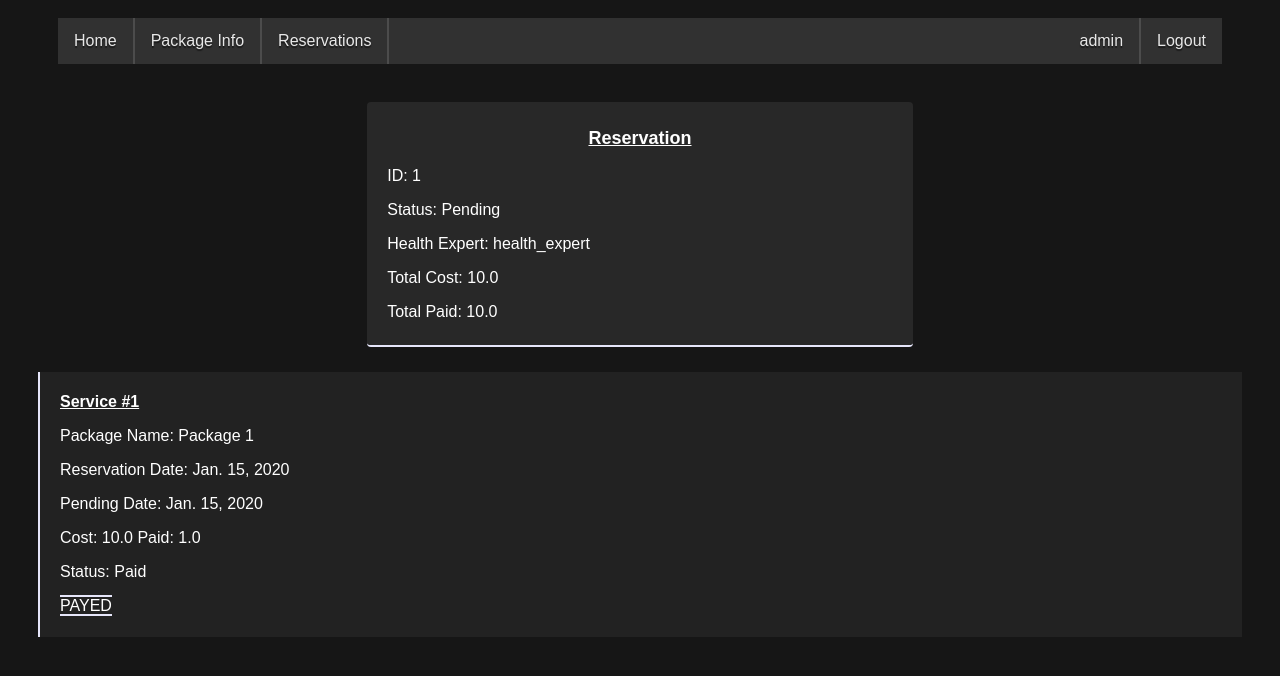
After one commit to MisaghM/Software-Engineering1-Course-Projects, a Django app: page /reservations/1 in a window 1280 px wide. The commit adds this page. Shown: the top 676 px of the page. Run offline with Django 4.2, Linux system fonts and the light colour scheme; a user stored in the database is signed in; data comes from the database, SQL or seed files in the repository; tables that the repository leaves empty hold one stand-in row (values such as "Sample post").

Commit message:
Complete reservation and many fixes

```diff
--- a/Phase-5/SaPaMi/packages/static/scripts/more_info.js
+++ b/Phase-5/SaPaMi/packages/static/scripts/more_info.js
@@ -1,3 +1,7 @@
+const datePicker = document.getElementById("reserveDate");
+datePicker.valueAsDate = new Date();
+datePicker.setAttribute("min", new Date().toISOString().split("T")[0]);
+
 const rateSlider = document.getElementById("rating");
 const rateText = document.getElementById("ratingText");
 const userRating = '10';
@@ -6,7 +10,6 @@ document.getElementById("yourRating").innerHTML = userRating;
 
 rateSlider.value = userRating;
 rateText.innerHTML = rateSlider.value;
-
 rateSlider.oninput = function () {
     rateText.innerHTML = this.value;
 }
--- /dev/null
+++ b/Phase-5/SaPaMi/packages/static/styles/reservation.css
@@ -0,0 +1,65 @@
+#reservation {
+    background-color: rgb(40, 40, 40);
+    border-bottom: 2px solid lavender;
+    width: 40%;
+    margin-left: auto;
+    margin-right: auto;
+    margin-top: 3%;
+    border-radius: 4px;
+    padding: 8px 20px;
+}
+
+#reservation #rheader {
+    text-align: center;
+    font-weight: bold;
+    font-size: large;
+    text-decoration: underline;
+}
+
+#services {
+    display: flex;
+    flex-wrap: wrap;
+    margin: 0 15px;
+}
+
+.service .sheader {
+    font-weight: bold;
+    text-decoration: underline;
+}
+
+div.service {
+    color: inherit;
+    text-decoration: inherit;
+    flex: 1 0 20%;
+    height: 250px;
+    display: block;
+    padding: 5px 10px 10px;
+    background-color: rgba(36, 36, 36, 0.9);
+    margin: 25px 15px 0 15px;
+    border-left: 2px solid lavender;
+    transition: all 0.1s;
+}
+
+div.service:hover {
+    background-color: rgba(44, 44, 44, 0.9);
+    transform: scale(1.012);
+}
+
+div.service p {
+    padding-left: 10px;
+}
+
+div.service span.alike {
+    text-decoration: inherit;
+    margin-left: 10px;
+    border-top: 2px solid lavender;
+    border-bottom: 2px solid lavender;
+}
+
+div.service a {
+    color: rgb(0, 140, 200);
+    text-decoration: inherit;
+    margin-left: 10px;
+    border-top: 2px solid lavender;
+    border-bottom: 2px solid lavender;
+}
--- a/Phase-5/SaPaMi/packages/static/styles/reserve.css
+++ b/Phase-5/SaPaMi/packages/static/styles/reserve.css
@@ -12,6 +12,10 @@
 	font-size: small;
 }
 
+.underscore {
+	text-decoration: underline;
+}
+
 div.confirm {
     background-color: rgb(40, 40, 40);
 	border-bottom: 2px solid lavender;
--- a/Phase-5/SaPaMi/packages/templates/packages/confirm_reserve.html
+++ b/Phase-5/SaPaMi/packages/templates/packages/confirm_service.html
@@ -14,7 +14,7 @@
 </div>
 
 <div class="confirm">
-    <form method="post" action="{% url 'confirm_reserve' package.id %}">
+    <form method="post" action="{% url 'confirm_service' service.id %}">
         {% csrf_token %}
         <input type="submit" name="submit" value="Confirm" />
     </form>
--- a/Phase-5/SaPaMi/packages/templates/packages/more_info.html
+++ b/Phase-5/SaPaMi/packages/templates/packages/more_info.html
@@ -26,6 +26,8 @@
     <div class="package">
         <form method="post" action="{% url 'reserve_package' package.id %}">
             {% csrf_token %}
+            <label for="reserveDate">Reservation Date:</label>
+            <input type="date" id="reserveDate" name="reserveDate" min="2023-01-01">
             <input type="submit" name="submit" value="Reserve" />
         </form>
     </div>
--- /dev/null
+++ b/Phase-5/SaPaMi/packages/templates/packages/reservation.html
@@ -0,0 +1,36 @@
+{% extends 'main.html' %}
+{% load static %}
+{% block title %}SaPaMi - Reservations{% endblock title %}
+
+{% block head %}
+<link rel="stylesheet" href="{% static 'styles/reservation.css' %}">
+{% endblock head %}
+
+{% block content %}
+<div id="reservation">
+    <p id="rheader">Reservation</p>
+    <p>ID: {{reservation.id}}</p>
+    <p>Status: {{reservation_status}}</p>
+    <p>Health Expert: {{reservation.health_expert.user.username}}</p>
+    <p>Total Cost: {{reservation.bill.total_cost}}</p>
+    <p>Total Paid: {{reservation.bill.total_paid}}</p>
+</div>
+
+<div id="services">
+    {% for serv in services %}
+    <div class="service">
+        <p class="sheader">Service #{{forloop.counter}}</p>
+        <p>Package Name: {{serv.0.therapeutic_package.name}}</p>
+        <p>Reservation Date: {{serv.0.reservation_date}}</p>
+        <p>Pending Date: {{serv.0.datetime|date}}</p>
+        <p>Cost: {{serv.1.cost}} Paid: {{serv.1.paid}}</p>
+        <p>Status: {{serv.2}}</p>
+        {% if serv.2 == 'Unpaid' %}
+        <a href="{% url 'confirm_service' serv.0.id %}">CONFIRM/PAY</a>
+        {% else %}
+        <span class="alike">PAYED</span>
+        {% endif %}
+    </div>
+    {% endfor %}
+</div>
+{% endblock content %}
--- a/Phase-5/SaPaMi/packages/templates/packages/reserve_thanks.html
+++ b/Phase-5/SaPaMi/packages/templates/packages/reserve_thanks.html
@@ -11,5 +11,8 @@
     <p class="centertext"><span class="emphasis">Thank You!</span></p>
     <p class="centertext">For using our services</p>
     <p class="centertext small">You can check your reservations by pressing the Reservations button</p>
+    {% if already_paid %}
+    <p class="centertext small underscore">You have already paid for this service</p>
+    {% endif %}
 </div>
 {% endblock content %}
--- a/Phase-5/SaPaMi/packages/urls.py
+++ b/Phase-5/SaPaMi/packages/urls.py
@@ -4,7 +4,7 @@ from . import views
 urlpatterns = [
     path('packages/<int:id>', views.more_info, name='packages'),
     path('packages/<int:id>/reserve', views.reserve_package, name='reserve_package'),
-    path('packages/<int:id>/confirm', views.confirm_reserve, name='confirm_reserve'),
-    path('reservations', views.user_reservations, name='user_reservations'),
-    path('reservations/<int:id>', views.user_reservation, name='user_reservation'),
+    path('packages/<int:id>/confirm', views.confirm_service, name='confirm_service'),
+    path('reservations', views.reservations, name='reservations'),
+    path('reservations/<int:id>', views.reservation, name='reservation'),
 ]
--- a/Phase-5/SaPaMi/packages/views.py
+++ b/Phase-5/SaPaMi/packages/views.py
@@ -1,5 +1,3 @@
-from datetime import datetime
-
 from django.shortcuts import render, redirect
 from django.views.decorators.http import require_POST
 from django.contrib.auth.decorators import login_required
@@ -37,7 +35,7 @@ def new_reservation(user: Patient):
 def reserve_package(request, id):
     package = TherapeuticPackage.objects.get(id=id)
     user = Patient.objects.get(user=request.user)
-    date = request.POST.get('date')
+    date = request.POST.get('reserveDate')
     reservation = Reservation.objects.filter(user=user).order_by('id').last()
     if reservation is None or reservation.status != Reservation.Status.PENDING:
         reservation = new_reservation(user)
@@ -55,37 +53,59 @@ def reserve_package(request, id):
     )
     reservation.bill.total_cost += package.approximate_price
     reservation.bill.save()
-    return redirect('confirm_reserve', id)
+    return redirect('confirm_service', service.id)
 
 
 @login_required(login_url='cas')
-def confirm_reserve(request, id):
-    package = TherapeuticPackage.objects.get(id=id)
+def confirm_service(request, id):
+    service = TherapeuticService.objects.get(id=id)
+    service_record = ServiceRecord.objects.get(service=service)
+    package = service.therapeutic_package
+    already_paid = service_record.status != ServiceRecord.Status.UNPAID
+    if already_paid:
+        return render(request, 'packages/reserve_thanks.html', {'already_paid': already_paid})
     if request.method == 'POST':
-        reservation = Reservation.objects.filter(user=Patient.objects.get(user=request.user)).order_by('id').last()
-        service = TherapeuticService.objects.filter(reservation=reservation, therapeutic_package=package).order_by('id').last()
-        service_record = ServiceRecord.objects.get(service=service)
+        user = Patient.objects.get(user=request.user)
+        reservation = Reservation.objects.filter(user=user).order_by('id').last()
         service_record.paid = 0.3 * service_record.cost
         service_record.status = ServiceRecord.Status.PREPAID
         service_record.save()
         reservation.bill.total_paid += service_record.paid
         reservation.bill.save()
-        return render(request, 'packages/reserve_thanks.html')
-    return render(request, 'packages/confirm_reserve.html', {'package': package})
+        return render(request, 'packages/reserve_thanks.html', {'already_paid': already_paid})
+    return render(request, 'packages/confirm_service.html', {
+        'package': package,
+        'service': service,
+    })
 
 
-def user_reservations(request):
+@login_required(login_url='cas')
+def reservations(request):
     user = Patient.objects.get(user=request.user)
     reservations = Reservation.objects.filter(user=user)
-    return render(request, 'packages/reservations.html', {'reservations': reservations})
+    status = [Reservation.Status(x.status).label for x in reservations]
+    return render(request, 'packages/reservations.html', {
+        'reservations': zip(reservations, status),
+    })
 
 
-def user_reservation(request, id):
+@login_required(login_url='cas')
+def reservation(request, id):
     reservation = Reservation.objects.get(id=id)
     if reservation.user.user.username != request.user.username:
         raise PermissionDenied
+    reservation_status = Reservation.Status(reservation.status).label
+
     services = TherapeuticService.objects.filter(reservation=reservation)
+    service_records = []
+    service_status = []
+    for x in services:
+        sr = ServiceRecord.objects.get(service=x)
+        service_records.append(sr)
+        service_status.append(ServiceRecord.Status(sr.status).label)
+
     return render(request, 'packages/reservation.html', {
         'reservation': reservation,
-        'services': services
+        'reservation_status': reservation_status,
+        'services': zip(services, service_records, service_status),
     })
--- a/Phase-5/SaPaMi/payment/models.py
+++ b/Phase-5/SaPaMi/payment/models.py
@@ -7,7 +7,7 @@ class Bill(models.Model):
     total_paid = models.FloatField()
 
     def __str__(self):
-        return self.total_cost
+        return str(self.total_cost)
 
 
 class Payment(models.Model):
--- a/Phase-5/SaPaMi/static/styles/inputs.css
+++ b/Phase-5/SaPaMi/static/styles/inputs.css
@@ -15,6 +15,7 @@ input[type="text"],
 input[type="password"],
 input[type="url"],
 input[type="email"],
+input[type="date"],
 select {
 	display: inline-block;
 	background-color: rgb(26, 26, 26);
--- a/Phase-5/SaPaMi/templates/navbar.html
+++ b/Phase-5/SaPaMi/templates/navbar.html
@@ -4,14 +4,14 @@
         <li class="leftalign"><a href="{% url 'home' %}" id="navHome">Home</a></li>
         <li class="leftalign"><a href="javascript:void(0)" id="navPackageInfo">Package Info</a></li>
         {% if request.user.is_authenticated %}
-        <li class="leftalign"><a href="{% url 'user_reservations' %}" id="navReservations">Reservations</a></li>
+        <li class="leftalign"><a href="{% url 'reservations' %}" id="navReservations">Reservations</a></li>
         <li class="rightalign">
             <a href="{% url 'cas-logout' %}">Logout</a>
         </li>
         <li class="rightalign"><span id="username">{{request.user.username}}</span></li>
         {% else %}
         <li class="rightalign">
-            <a href="{% url 'cas' %}">Login</a>
+            <a href="{% url 'cas' %}" id="navLogin">Login</a>
         </li>
         <li class="rightalign"><span id="welcome">Welcome to SaPaMi</span></li>
         {% endif %}
@@ -25,5 +25,7 @@
     document.getElementById("navPackageInfo").setAttribute("class", "active");
     {% elif request.resolver_match.url_name == 'reservations' %}
     document.getElementById("navReservations").setAttribute("class", "active");
+    {% elif request.resolver_match.url_name == 'cas' %}
+    document.getElementById("navLogin").setAttribute("class", "active");
     {% endif %}
 </script>
```
Also changed, not shown: Phase-5/SaPaMi/packages/static/styles/reservations.css (added, +27 -0 lines), Phase-5/SaPaMi/packages/templates/packages/reservations.html (+10 -2 lines), Phase-5/SaPaMi/base/migrations/0003_auto_20230706_1757.py.
